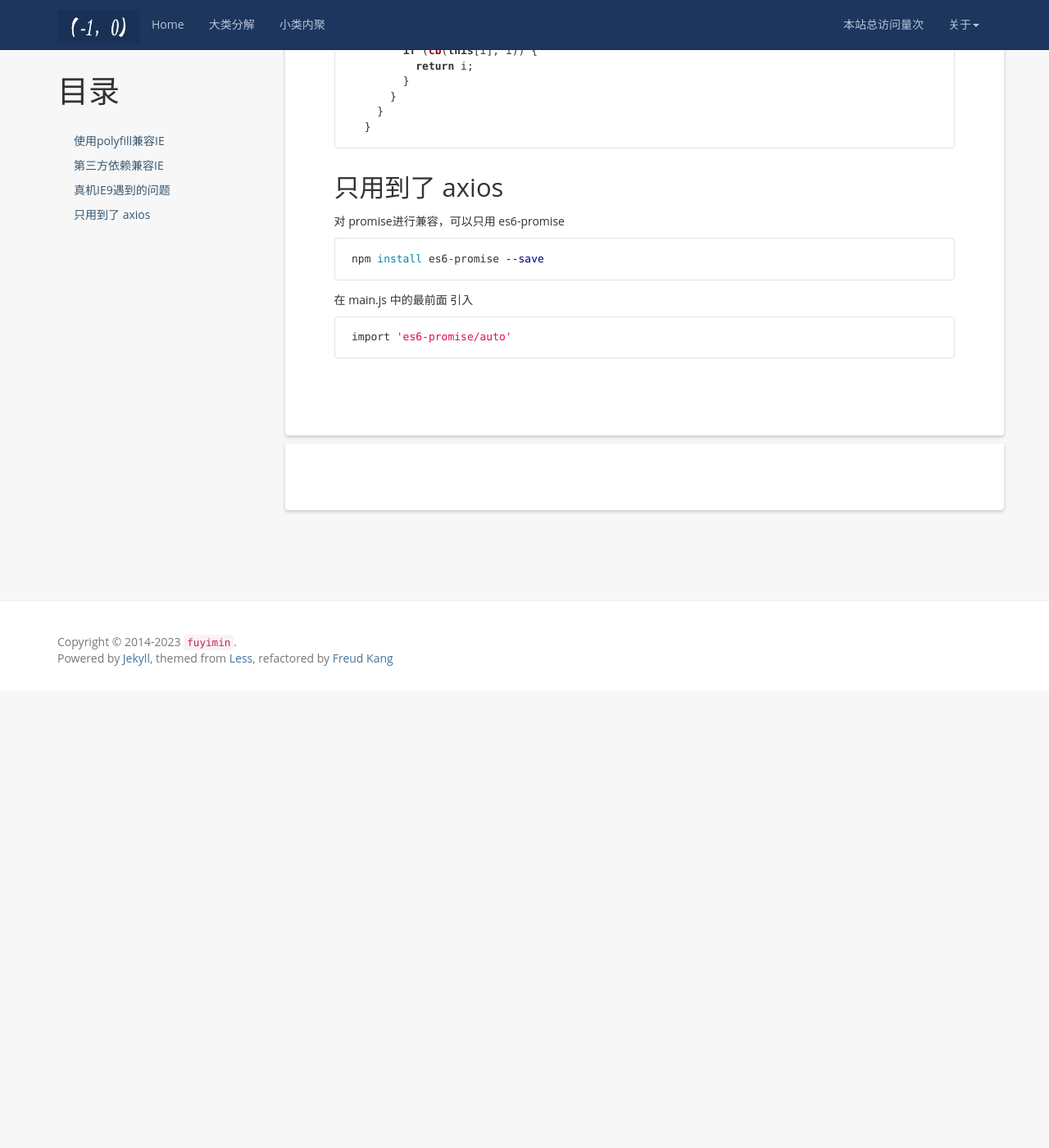
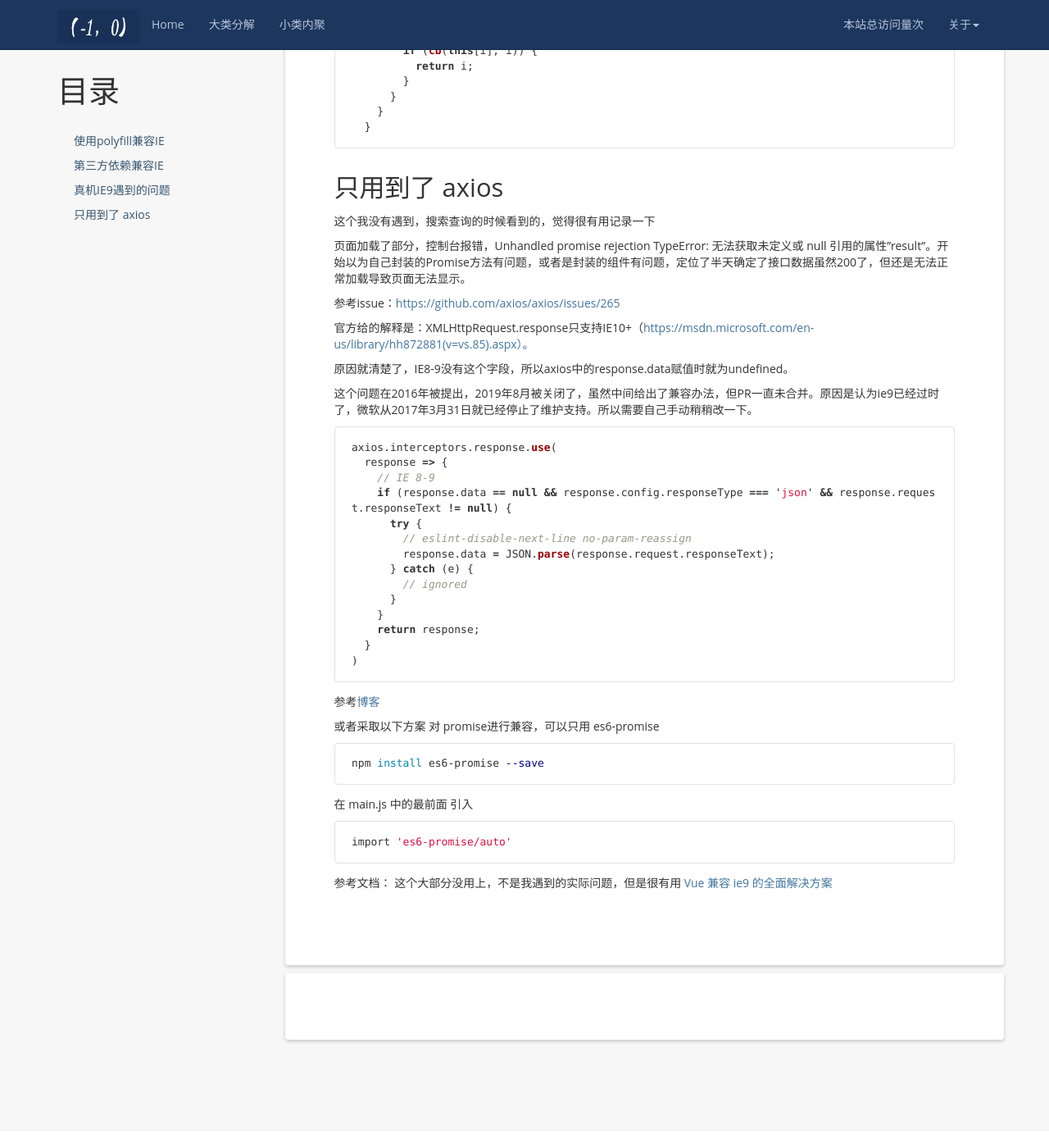
Before and after one commit to aimiy/aimiy.github.io, a Jekyll site: the page built from _posts/notes/webpack/2022-03-21-兼容IE9.md, in a window 1280 px wide and 1400 px high, scrolled down 2206 px. Shown: the whole window at 82% size. Built offline with Jekyll 4.4.1, drawn with Linux system fonts in a browser that asks for light colours; nearby versions of some CDN libraries; a script that is not in the unit is left out; comment, search, counter and statistics services are not loaded; before the commit the page ends 3049 px from its top, so only the background shows below that.

Commit message:
兼容ie

````diff
--- a/_posts/notes/webpack/2022-03-21-兼容IE9.md
+++ b/_posts/notes/webpack/2022-03-21-兼容IE9.md
@@ -120,6 +120,38 @@ if (!Array.prototype.findIndex) {
 
 ## 只用到了 axios
 
+这个我没有遇到，搜索查询的时候看到的，觉得很有用记录一下
+
+页面加载了部分，控制台报错，Unhandled promise rejection TypeError: 无法获取未定义或 null 引用的属性"result"。开始以为自己封装的Promise方法有问题，或者是封装的组件有问题，定位了半天确定了接口数据虽然200了，但还是无法正常加载导致页面无法显示。
+
+参考issue：<https://github.com/axios/axios/issues/265>
+
+官方给的解释是：XMLHttpRequest.response只支持IE10+（<https://msdn.microsoft.com/en-us/library/hh872881(v=vs.85).aspx）。>
+
+原因就清楚了，IE8-9没有这个字段，所以axios中的response.data赋值时就为undefined。
+
+这个问题在2016年被提出，2019年8月被关闭了，虽然中间给出了兼容办法，但PR一直未合并。原因是认为ie9已经过时了，微软从2017年3月31日就已经停止了维护支持。所以需要自己手动稍稍改一下。
+
+```js
+axios.interceptors.response.use(
+  response => {
+    // IE 8-9
+    if (response.data == null && response.config.responseType === 'json' && response.request.responseText != null) {
+      try {
+        // eslint-disable-next-line no-param-reassign
+        response.data = JSON.parse(response.request.responseText);
+      } catch (e) {
+        // ignored
+      }
+    }
+    return response;
+  }
+)
+```
+
+参考[博客](https://blog.csdn.net/yotcap/article/details/103545622)
+
+或者采取以下方案
 对 promise进行兼容，可以只用 es6-promise
 
 ```shell
@@ -131,3 +163,7 @@ npm install es6-promise --save
 ```shell
 import 'es6-promise/auto'
 ```
+
+参考文档：
+这个大部分没用上，不是我遇到的实际问题，但是很有用
+[Vue 兼容 ie9 的全面解决方案](https://juejin.cn/post/6844903621927108615#heading-4)
````
